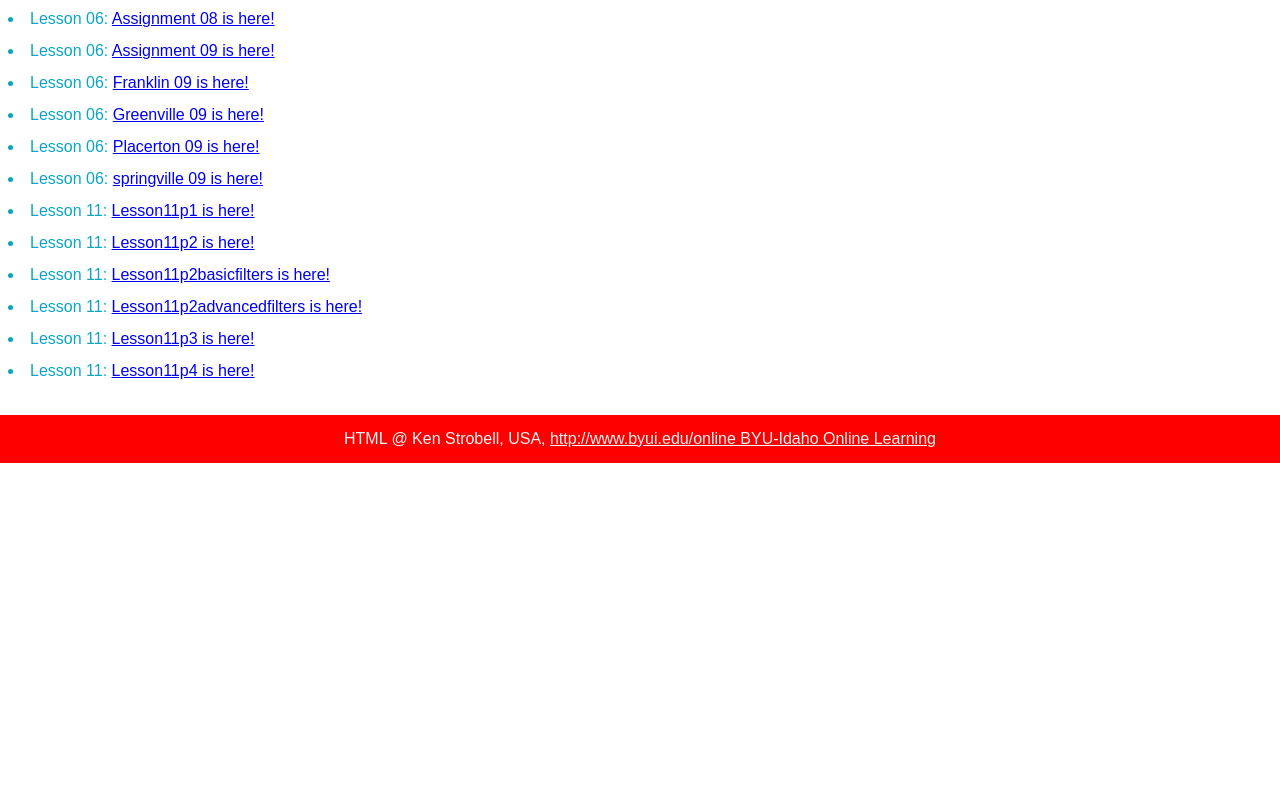
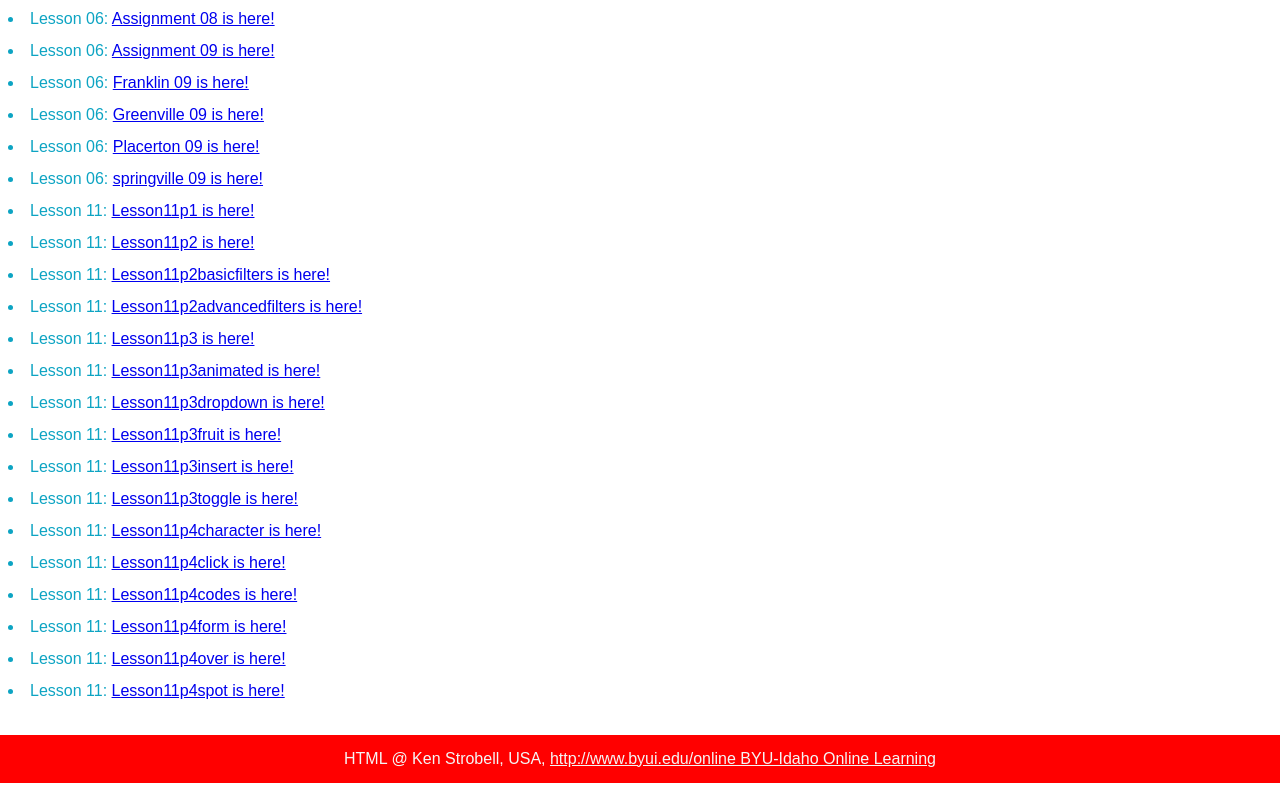
Before and after one commit to str17024/CIT230, a plain HTML site: page index.html in a window 1280 px wide. Shown: the part 393-1196 px from the top of the page. Before the commit the page ends 876 px from the top, so only its background shows below. Drawn offline with Linux system fonts and the light colour scheme; a script that the page names is missing.

Commit message:
Update index.html

```diff
--- a/index.html
+++ b/index.html
@@ -39,7 +39,17 @@
       <li>Lesson 11: <a href="https://str17024.github.io/lesson11p2basicfilters/"> Lesson11p2basicfilters is here!</a></li>
       <li>Lesson 11: <a href="https://str17024.github.io/lesson11p2advancedfilters/"> Lesson11p2advancedfilters is here!</a></li>
       <li>Lesson 11: <a href="https://str17024.github.io/lesson11p3/"> Lesson11p3 is here!</a></li>
-      <li>Lesson 11: <a href="https://str17024.github.io/lesson11p4/"> Lesson11p4 is here!</a></li>
+      <li>Lesson 11: <a href="https://str17024.github.io/lesson11p3animated/"> Lesson11p3animated is here!</a></li>
+      <li>Lesson 11: <a href="https://str17024.github.io/lesson11p3dropdown/"> Lesson11p3dropdown is here!</a></li>
+      <li>Lesson 11: <a href="https://str17024.github.io/lesson11p3fruit/"> Lesson11p3fruit is here!</a></li>
+      <li>Lesson 11: <a href="https://str17024.github.io/lesson11p3insert/"> Lesson11p3insert is here!</a></li>
+      <li>Lesson 11: <a href="https://str17024.github.io/lesson11p3toggle/"> Lesson11p3toggle is here!</a></li>
+      <li>Lesson 11: <a href="https://str17024.github.io/lesson11p4character/"> Lesson11p4character is here!</a></li>
+      <li>Lesson 11: <a href="https://str17024.github.io/lesson11p4click/"> Lesson11p4click is here!</a></li>
+      <li>Lesson 11: <a href="https://str17024.github.io/lesson11p4codes/"> Lesson11p4codes is here!</a></li>
+      <li>Lesson 11: <a href="https://str17024.github.io/lesson11p4form/"> Lesson11p4form is here!</a></li>
+      <li>Lesson 11: <a href="https://str17024.github.io/lesson11p4over/"> Lesson11p4over is here!</a></li>
+      <li>Lesson 11: <a href="https://str17024.github.io/lesson11p4spot/"> Lesson11p4spot is here!</a></li>
     </main>
     <footer> HTML @ Ken Strobell, USA, <a href="http://www.byui.edu/online"> http://www.byui.edu/online BYU-Idaho Online Learning</a>
     </footer>
```
